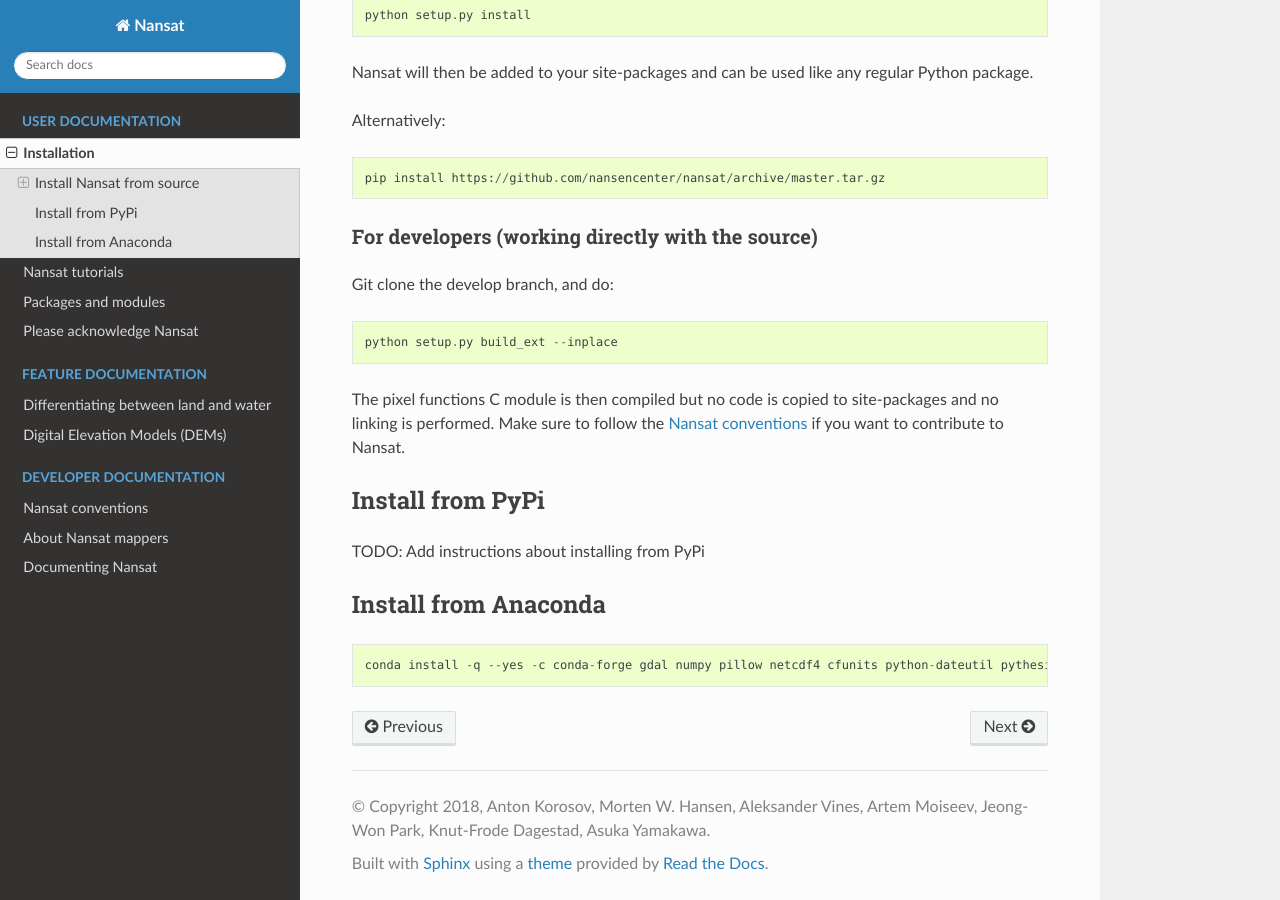
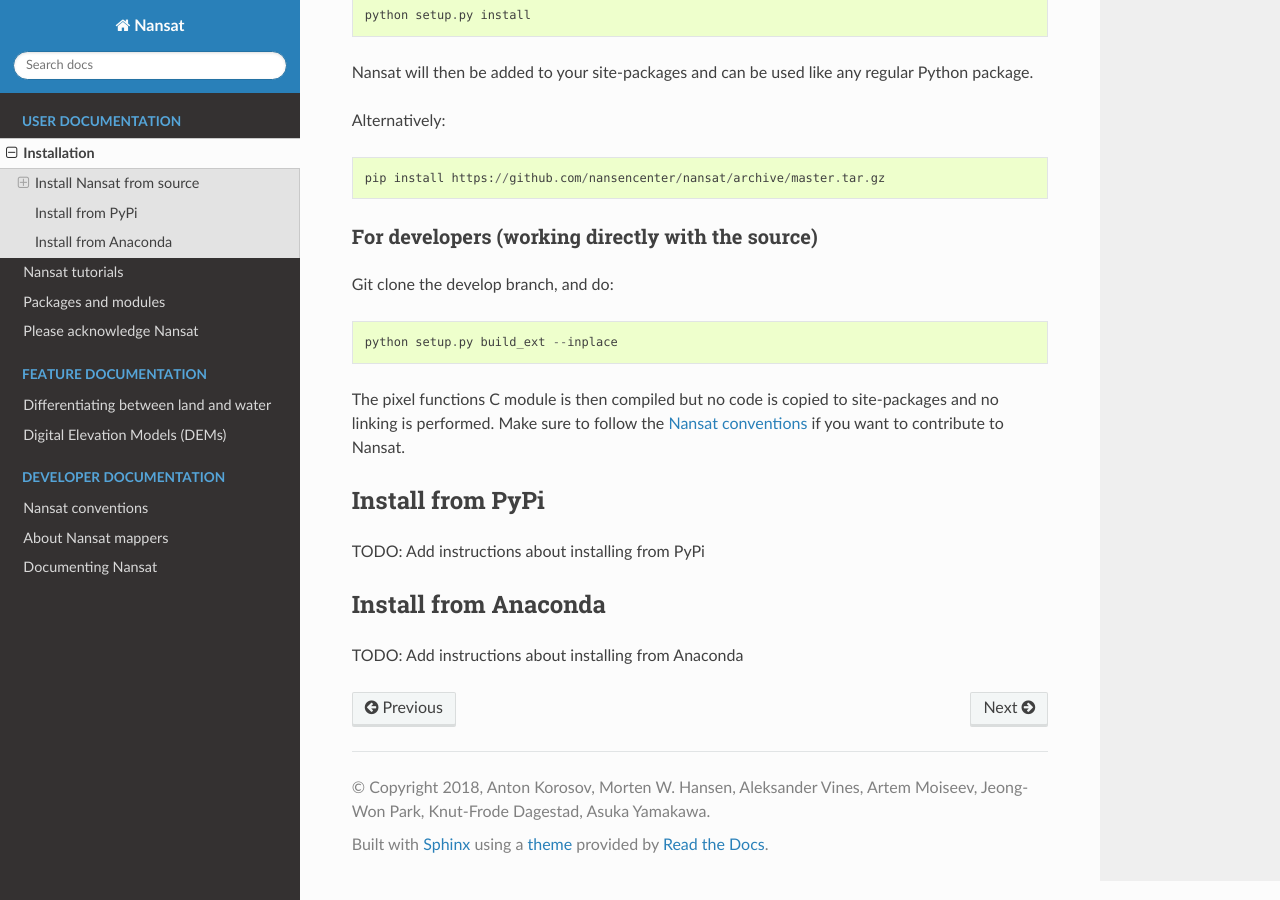
Before and after one commit to nansencenter/nansat, a Sphinx documentation site: the page built from docs/source/installation.rst, in a window 1280 px wide and 900 px high, scrolled down 1067 px. Built offline with Sphinx 7.4.7 and the Read the Docs theme 2.0.0, drawn with Linux system fonts in a browser that asks for light colours.

Commit message:
#108, NA-47: removed anaconda line because cfunits is not on anaconda...

```diff
--- a/docs/source/installation.rst
+++ b/docs/source/installation.rst
@@ -78,6 +78,4 @@
 Install from Anaconda
 ---------------------
 
-::
-
-  conda install -q --yes -c conda-forge gdal numpy pillow netcdf4 cfunits python-dateutil pythesint nose
+TODO: Add instructions about installing from Anaconda
```
